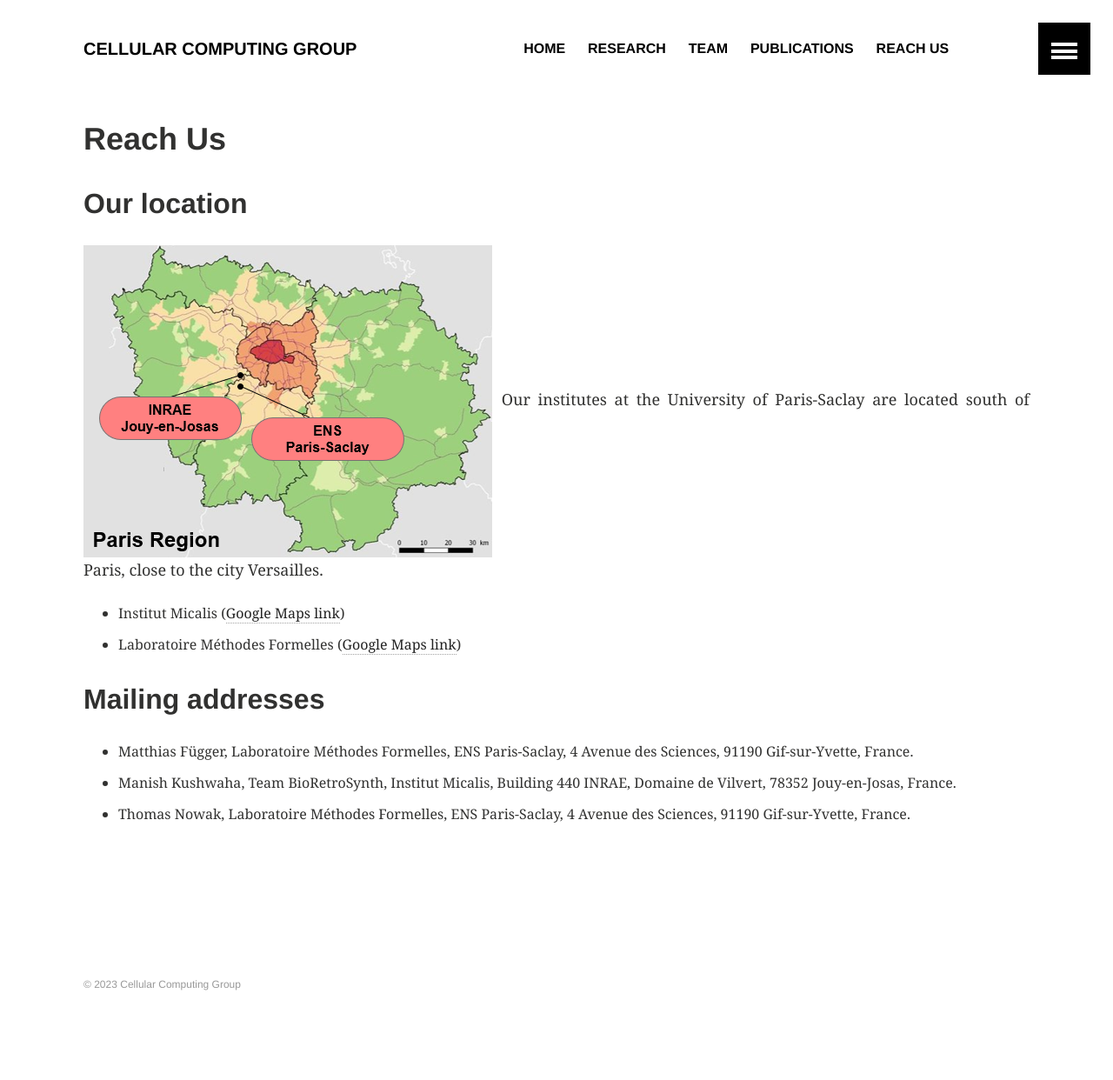
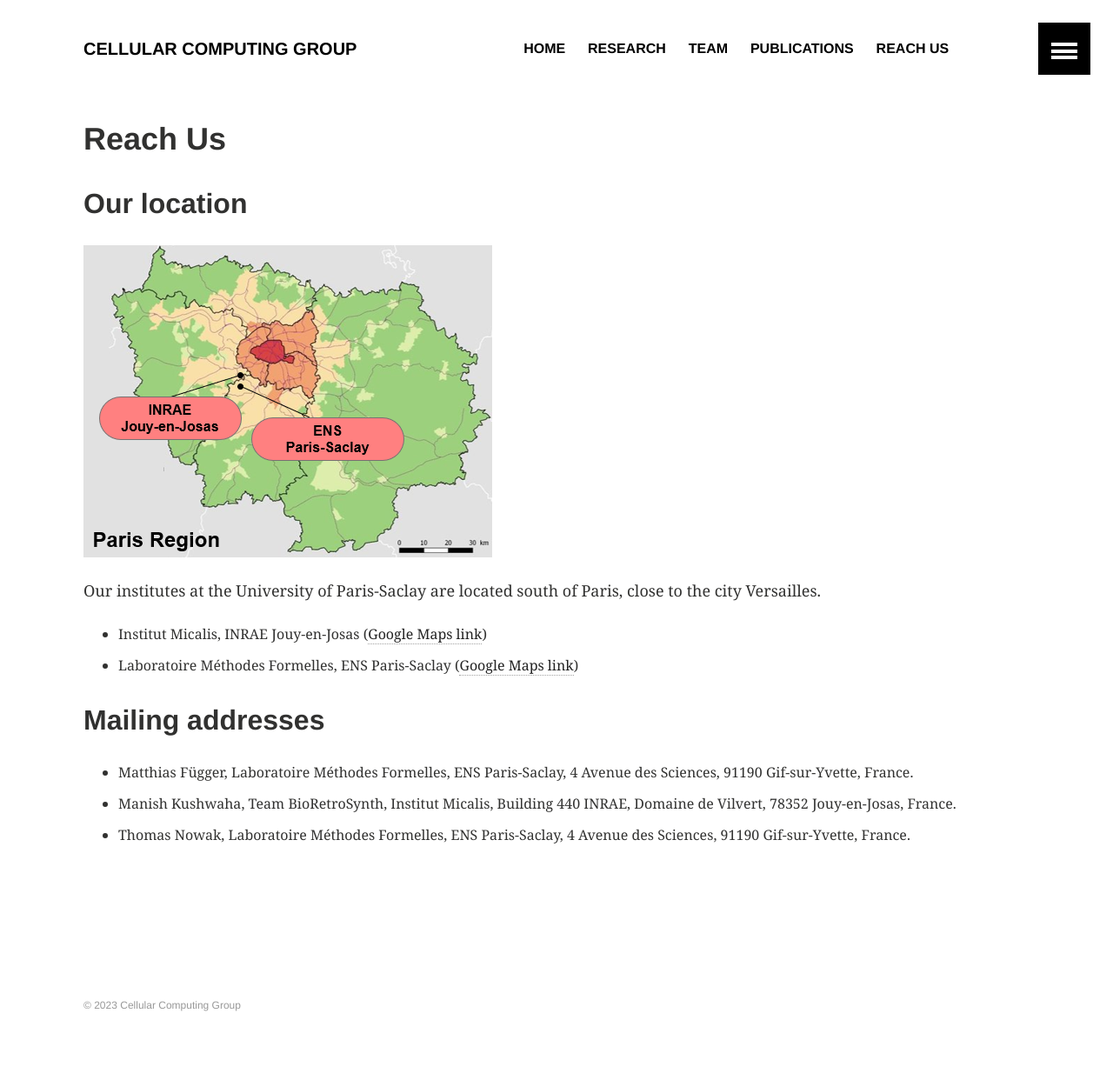
Before and after one commit to ROBACON/team-website, a Jekyll site: the page built from reachus.md, in a window 1280 px wide. Shown: the whole page at 87% size. Built offline with Jekyll 4.4.1, drawn with Linux system fonts in a browser that asks for light colours; before the commit the page ends 1218 px from its top, so only the background shows below that.

Commit message:
Update reachus.md

```diff
--- a/reachus.md
+++ b/reachus.md
@@ -6,9 +6,10 @@ title: Reach Us
 
 ## Our location
 ![Ile-de-France_INRAE_ENS](/images/paris_inrae_ens.png)
+
 Our institutes at the University of Paris-Saclay are located south of Paris, close to the city Versailles.
-- Institut Micalis ([Google Maps link](https://goo.gl/maps/EYnn8JGkHd3YMoEQA "https://goo.gl/maps/EYnn8JGkHd3YMoEQA"))
-- Laboratoire Méthodes Formelles ([Google Maps link](https://goo.gl/maps/RoqzjsKcAAaeKhwG9 "https://goo.gl/maps/RoqzjsKcAAaeKhwG9"))
+- Institut Micalis, INRAE Jouy-en-Josas ([Google Maps link](https://goo.gl/maps/CPPCBnNz2EDrWw8y5 "https://goo.gl/maps/CPPCBnNz2EDrWw8y5"))
+- Laboratoire Méthodes Formelles, ENS Paris-Saclay ([Google Maps link](https://goo.gl/maps/RoqzjsKcAAaeKhwG9 "https://goo.gl/maps/RoqzjsKcAAaeKhwG9"))
 
 ## Mailing addresses
 - Matthias Függer, Laboratoire Méthodes Formelles, ENS Paris-Saclay, 4 Avenue des Sciences, 91190 Gif-sur-Yvette, France.
```
